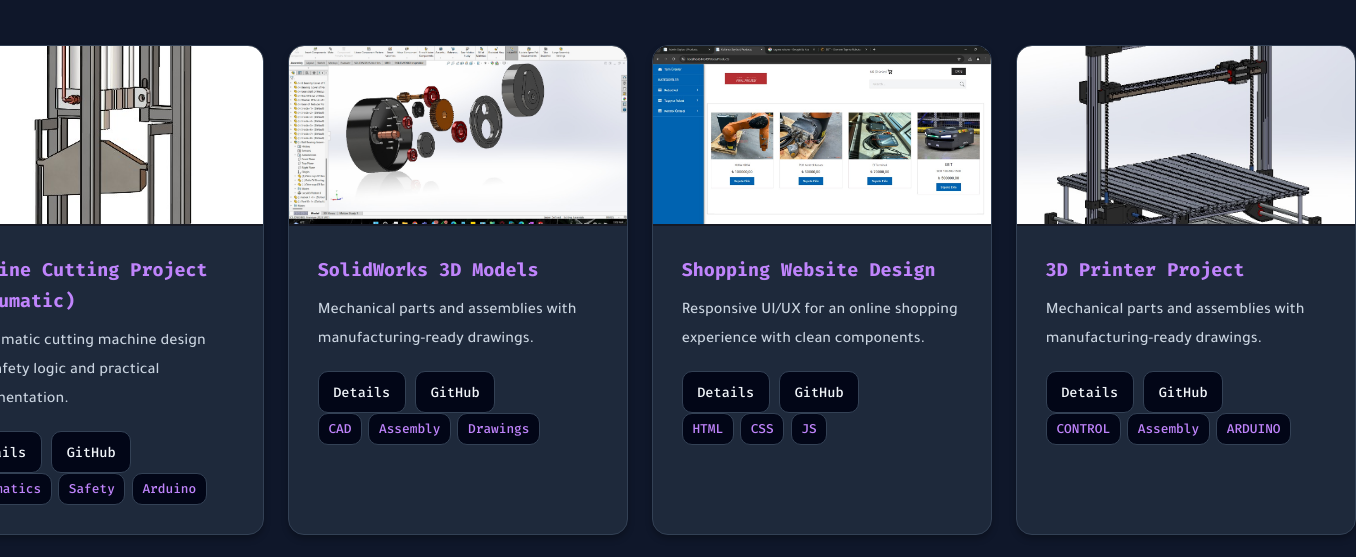
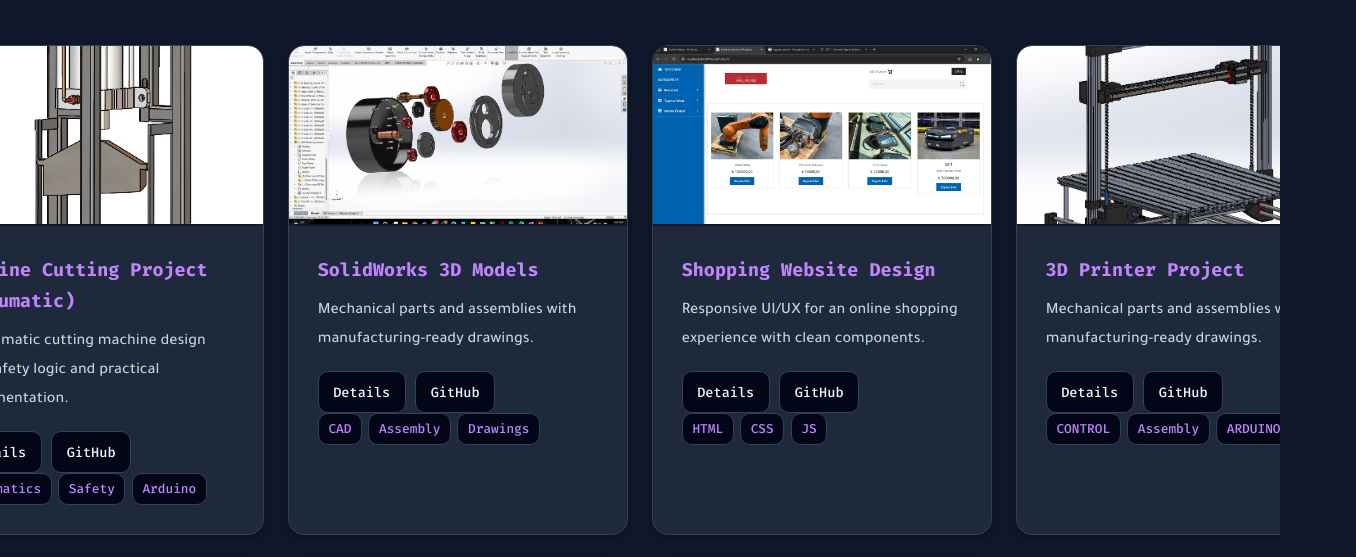
Before and after one commit to Amd41/portfolio, a plain HTML site: page projects.html in a window 1280 px wide. Shown: the part 207-764 px from the top of the page, 1356 px wide, since content can reach past the window. Drawn offline with Linux system fonts and the light colour scheme.

Commit message:
Update style.css

```diff
--- a/style.css
+++ b/style.css
@@ -886,3 +886,4 @@ img { max-width: 100%; height: auto; }
     max-width: 100%;
   }
 }
+html, body { overflow-x: hidden; }
```
